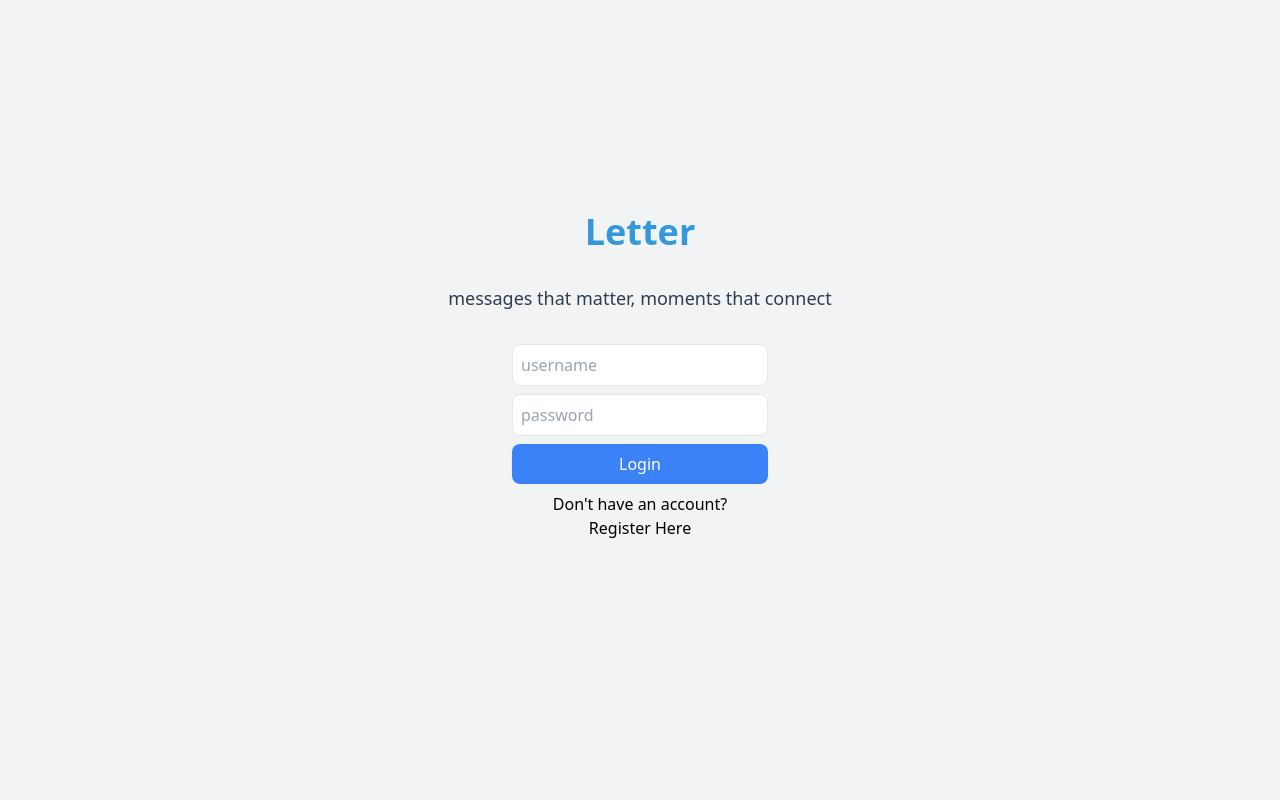
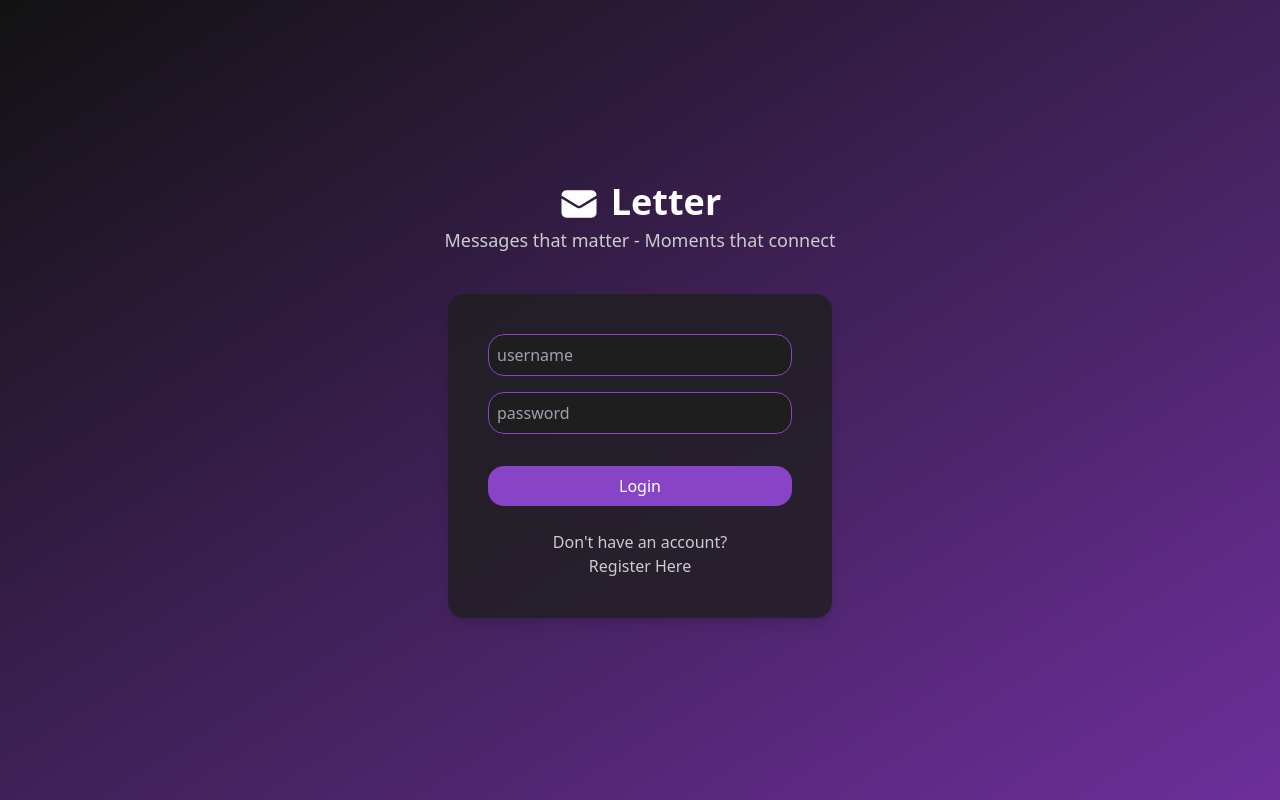
Before and after one commit to chris-cozy/Letter, a React (Vite) app in the folder client/: page / in a window 1280 px wide. Built offline with nearby package versions, Linux system fonts and the light colour scheme.

Commit message:
Adjusted color scheme and auth page styling

```diff
--- a/client/src/components/auth/Authentication.jsx
+++ b/client/src/components/auth/Authentication.jsx
@@ -23,22 +23,41 @@ export default function Authentication() {
     }
 
     return (
-        <>
-            <div className="bg-background h-screen flex flex-col items-center justify-center">
-                <h1 className="text-4xl font-bold mb-8 text-primary">Letter</h1>
-                <p className="text-lg mb-8 text-text">messages that matter, moments that connect</p>
-                <form className="w-64 mx-auto mb-12" onSubmit={handleSubmit}>
-                    <input value={username} onChange={ev => setUsername(ev.target.value)} type="text" placeholder="username" className="block w-full rounded-lg p-2 mb-2 border" />
-                    <input value={password}  onChange={ev => setPassword(ev.target.value)} type="password" placeholder="password" className="block w-full rounded-lg p-2 mb-2 border" />
-                    <button className="bg-blue-500 hover:bg-secondary text-white block w-full rounded-lg p-2">{isLogin ? 'Login' : 'Register'}</button>
-                    {isLogin ? <div className="text-center mt-2">Don't have an account?
-                        <button onClick={() => setIsLogin(!isLogin)}>Register Here</button>
-                    </div> : <div className="text-center mt-2">Already a member?
-                        <button onClick={() => setIsLogin(!isLogin)}>Login Here</button>
-                    </div>}
-                </form>
+            <div className="bg-gradient-to-br from-page_background to-login_button_hover min-h-screen flex flex-col items-center justify-center">
+                <div className="items-center justify-center flex flex-col p-6 rounded-lg">
+                    <div className="text-app_title flex items-center justify-center gap-3">
+                        <svg xmlns="http://www.w3.org/2000/svg" viewBox="0 0 24 24" fill="currentColor" className="w-10 h-10">
+                            <path d="M1.5 8.67v8.58a3 3 0 003 3h15a3 3 0 003-3V8.67l-8.928 5.493a3 3 0 01-3.144 0L1.5 8.67z" />
+                            <path d="M22.5 6.908V6.75a3 3 0 00-3-3h-15a3 3 0 00-3 3v.158l9.714 5.978a1.5 1.5 0 001.572 0L22.5 6.908z" />
+                        </svg>
+                        <h1 className="text-4xl font-bold mb-1 text-app_title">
+                        Letter
+                        </h1>
+                    </div>
+
+                    <p className="text-lg mb-10 text-app_slogan text-center">Messages that matter - Moments that connect</p>
+                    <div className="bg-form_background/80 shadow-lg items-center justify-center flex flex-col p-10 rounded-2xl w-full max-w-sm">
+                    <form className="w-full mx-auto" onSubmit={handleSubmit}>
+                        <input value={username} onChange={ev => setUsername(ev.target.value)} type="text" placeholder="username" className="block w-full rounded-2xl p-2 mb-4 border border-login_button transition delay-50 duration-300 ease-in-out transform hover:border-app_slogan bg-form_background caret-app_slogan text-app_slogan" />
+                        <input value={password}  onChange={ev => setPassword(ev.target.value)} type="password" placeholder="password" className="block w-full rounded-2xl p-2 mb-8 border border-login_button transition delay-50 duration-300 ease-in-out transform hover:border-app_slogan bg-form_background caret-app_slogan text-app_slogan" />
+                        <button className="button mb-6 bg-login_button text-login_button_text block w-full rounded-2xl p-2 transition delay-50 duration-300 ease-in-out transform hover:bg-login_button_hover hover:scale-105">{isLogin ? 'Login' : 'Register'}</button>
+                        <div className="text-center text-app_slogan flex flex-col">
+                        {isLogin ? (
+                            <>Don't have an account?
+                            <button className='text-app_slogan transition delay-50 duration-300 ease-in-out transform hover:text-app_title hover:scale-105' onClick={() => setIsLogin(!isLogin)}>{`Register Here`}</button>
+                            </>
+                        ) : (
+                            <>
+                            Already a member?
+                            <button className='text-app_slogan transition delay-50 duration-300 ease-in-out transform hover:text-app_title hover:scale-105' onClick={() => setIsLogin(!isLogin)}>{`Login Here`}</button>
+                            </>
+                        )}
+                        </div>
+                    </form>
+                    </div>
+                </div>
+
             </div>
-        </>
 
     )
 }
--- a/client/tailwind.config.js
+++ b/client/tailwind.config.js
@@ -9,6 +9,34 @@ export default {
         accent: "#e74c3c",
         background: "#f2f3f4",
         text: "#2c3e50",
+        page_background: "#121212",
+        form_background: "#1E1E1E",
+        app_title: "#FFFFFF",
+        app_slogan: "#CCCCCC",
+        form_inputs: "#303030 ",
+        login_button: "#8744c6",
+        login_button_hover: "#6d2f9c",
+        login_button_text: "#FFFFFF",
+        sidebar_background: "#212121",
+        sidebar_contact_background: "#191919",
+        sidebar_contact_bottom_border: "#333333",
+        sidebar_contact_name: "#FFFFFF",
+        sidebar_logo: "#8744c6",
+        sidebar_logout_button: "#8744c6",
+        sidebar_logout_button_hover: "#FF8C00",
+        sidebar_logout_button_text: "#FFFFFF",
+        sidebar_current_user: "#CCCCCC",
+        message_history_background: "#191919",
+        user_message_bubble: "#8744c6",
+        user_message_text: "#FFFFFF",
+        sender_message_bubble: "#444444",
+        sender_message_text: "#FFFFFF",
+        message_send_button: "#8744c6",
+        message_send_button_text: "#FFFFFF",
+        send_attachment_button: "#8744c6",
+        send_attachment_button_text: "#FFFFFF",
+        message_input_form: "#444444",
+        message_input_form_text: "#FFFFFF",
       },
     },
   },
```
